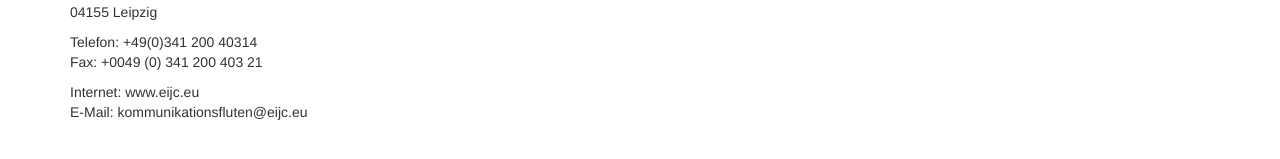
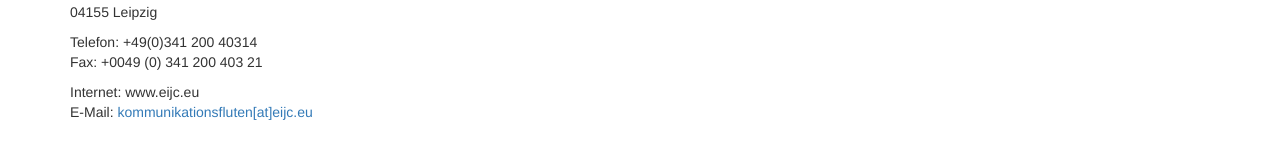
Before and after one commit to susedev/test, a Jekyll site: the page built from kontakt.html, in a window 1280 px wide. Shown: the part 230-389 px from the top of the page. Built offline with Jekyll 4.4.1, drawn with Linux system fonts in a browser that asks for light colours.

Commit message:
Edit from JekyllCMS

```diff
--- a/kontakt.html
+++ b/kontakt.html
@@ -12,6 +12,6 @@ Menckestra&szlig;e 27<br />
 Fax: +0049 (0) 341 200 403 21</p>
 
 <p>Internet: www.eijc.eu<br />
-E-Mail: kommunikationsfluten@eijc.eu</p>
+E-Mail: <a href="mailto:kommunikationsfluten@eijc.eu">kommunikationsfluten[at]eijc.eu</a></p>
 
 <p>&nbsp;</p>
```
